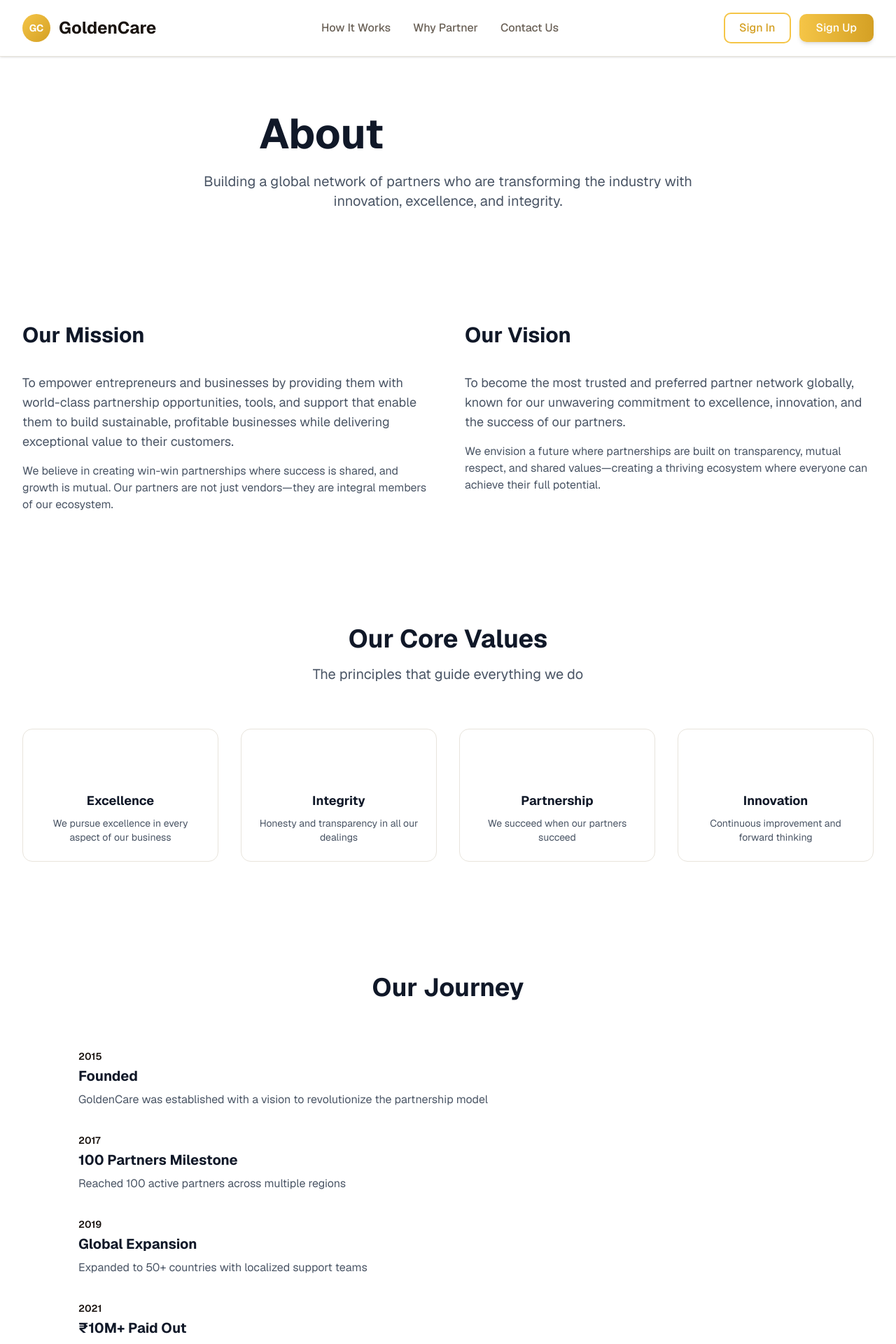
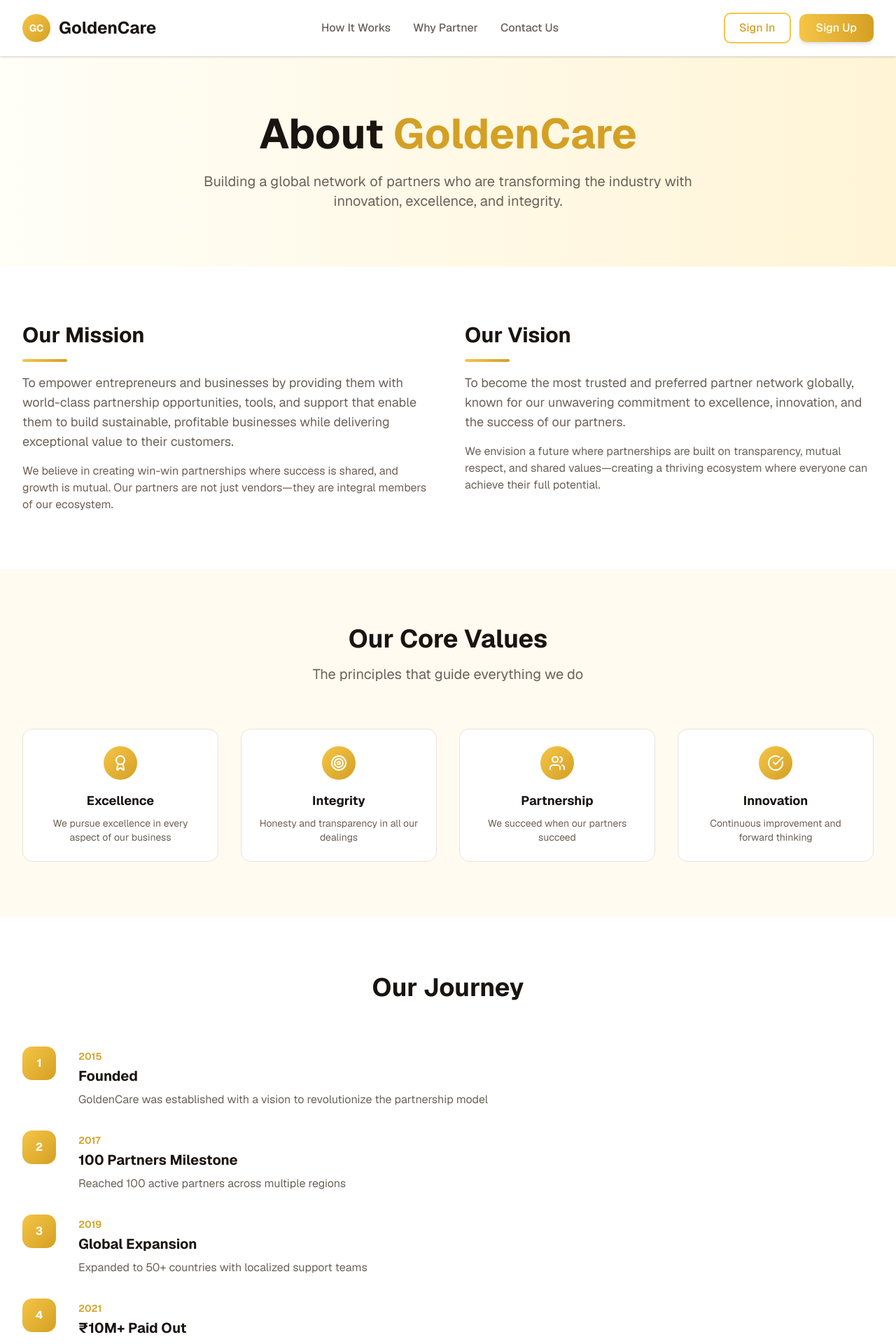
Before and after one commit to sagar-anmol/partner-golden-care, a Next.js app: page /about in a window 1280 px wide. Shown: the top 1920 px of the page at 70% size. Built offline with nearby package versions, Linux system fonts and the light colour scheme.

Commit message:
fix: resolve visibility issues with golden color classes\n\nReplace arbitrary Tailwind classes with proper inline styles for full visibility.

```diff
--- a/app/about/page.tsx
+++ b/app/about/page.tsx
@@ -1,3 +1,5 @@
+'use client'
+
 import { CheckCircle, Users, Target, Award } from 'lucide-react'
 import Link from 'next/link'
 
@@ -5,13 +7,13 @@ export default function AboutPage() {
   return (
     <div className="bg-white min-h-[calc(100vh-4rem)]">
       {/* Hero */}
-      <section className="bg-gradient-to-r from-gold-50 to-gold-100 py-20">
+      <section className="py-20" style={{ background: 'linear-gradient(90deg, #fffef7 0%, #fff4d6 100%)' }}>
         <div className="max-w-7xl mx-auto px-4 sm:px-6 lg:px-8">
           <div className="text-center max-w-3xl mx-auto">
-            <h1 className="text-5xl md:text-6xl font-bold text-gray-900 mb-6">
-              About <span className="text-transparent bg-clip-text bg-gradient-to-r from-gold-400 to-gold-600">GoldenCare</span>
+            <h1 className="text-5xl md:text-6xl font-bold mb-6" style={{ color: '#1a1410' }}>
+              About <span style={{ color: '#d4a024' }}>GoldenCare</span>
             </h1>
-            <p className="text-xl text-gray-600">
+            <p className="text-xl" style={{ color: '#6b6258' }}>
               Building a global network of partners who are transforming the industry with innovation, excellence, and integrity.
             </p>
           </div>
@@ -23,23 +25,23 @@ export default function AboutPage() {
         <div className="max-w-7xl mx-auto px-4 sm:px-6 lg:px-8">
           <div className="grid md:grid-cols-2 gap-12">
             <div className="space-y-4">
-              <h2 className="text-3xl font-bold text-gray-900">Our Mission</h2>
-              <div className="h-1 w-16 bg-gradient-to-r from-gold-400 to-gold-600 rounded"></div>
-              <p className="text-lg text-gray-600">
+              <h2 className="text-3xl font-bold" style={{ color: '#1a1410' }}>Our Mission</h2>
+              <div className="h-1 w-16 rounded" style={{ background: 'linear-gradient(90deg, #f5c547 0%, #d4a024 100%)' }}></div>
+              <p className="text-lg" style={{ color: '#6b6258' }}>
                 To empower entrepreneurs and businesses by providing them with world-class partnership opportunities, tools, and support that enable them to build sustainable, profitable businesses while delivering exceptional value to their customers.
               </p>
-              <p className="text-gray-600">
+              <p style={{ color: '#6b6258' }}>
                 We believe in creating win-win partnerships where success is shared, and growth is mutual. Our partners are not just vendors—they are integral members of our ecosystem.
               </p>
             </div>
 
             <div className="space-y-4">
-              <h2 className="text-3xl font-bold text-gray-900">Our Vision</h2>
-              <div className="h-1 w-16 bg-gradient-to-r from-gold-400 to-gold-600 rounded"></div>
-              <p className="text-lg text-gray-600">
+              <h2 className="text-3xl font-bold" style={{ color: '#1a1410' }}>Our Vision</h2>
+              <div className="h-1 w-16 rounded" style={{ background: 'linear-gradient(90deg, #f5c547 0%, #d4a024 100%)' }}></div>
+              <p className="text-lg" style={{ color: '#6b6258' }}>
                 To become the most trusted and preferred partner network globally, known for our unwavering commitment to excellence, innovation, and the success of our partners.
               </p>
-              <p className="text-gray-600">
+              <p style={{ color: '#6b6258' }}>
                 We envision a future where partnerships are built on transparency, mutual respect, and shared values—creating a thriving ecosystem where everyone can achieve their full potential.
               </p>
             </div>
@@ -48,11 +50,11 @@ export default function AboutPage() {
       </section>
 
       {/* Core Values */}
-      <section className="py-20 bg-gold-50">
+      <section className="py-20" style={{ backgroundColor: '#fffbf0' }}>
         <div className="max-w-7xl mx-auto px-4 sm:px-6 lg:px-8">
           <div className="text-center mb-16">
-            <h2 className="text-4xl font-bold text-gray-900 mb-4">Our Core Values</h2>
-            <p className="text-xl text-gray-600">The principles that guide everything we do</p>
+            <h2 className="text-4xl font-bold mb-4" style={{ color: '#1a1410' }}>Our Core Values</h2>
+            <p className="text-xl" style={{ color: '#6b6258' }}>The principles that guide everything we do</p>
           </div>
 
           <div className="grid md:grid-cols-4 gap-8">
@@ -80,12 +82,12 @@ export default function AboutPage() {
             ].map((value, idx) => {
               const Icon = value.icon
               return (
-                <div key={idx} className="bg-white p-6 rounded-xl border border-gold-200 hover:shadow-lg transition text-center">
-                  <div className="w-12 h-12 rounded-full bg-gradient-to-br from-gold-400 to-gold-600 flex items-center justify-center mx-auto mb-4">
+                <div key={idx} className="bg-white p-6 rounded-xl hover:shadow-lg transition text-center" style={{ border: '1px solid #e8e4dc' }}>
+                  <div className="w-12 h-12 rounded-full flex items-center justify-center mx-auto mb-4" style={{ background: 'linear-gradient(135deg, #f5c547 0%, #d4a024 100%)' }}>
                     <Icon className="text-white" size={24} />
                   </div>
-                  <h3 className="text-lg font-bold text-gray-900 mb-2">{value.title}</h3>
-                  <p className="text-gray-600 text-sm">{value.desc}</p>
+                  <h3 className="text-lg font-bold mb-2" style={{ color: '#1a1410' }}>{value.title}</h3>
+                  <p className="text-sm" style={{ color: '#6b6258' }}>{value.desc}</p>
                 </div>
               )
             })}
@@ -96,7 +98,7 @@ export default function AboutPage() {
       {/* History & Growth */}
       <section className="py-20 bg-white">
         <div className="max-w-7xl mx-auto px-4 sm:px-6 lg:px-8">
-          <h2 className="text-4xl font-bold text-gray-900 text-center mb-16">Our Journey</h2>
+          <h2 className="text-4xl font-bold text-center mb-16" style={{ color: '#1a1410' }}>Our Journey</h2>
 
           <div className="space-y-8">
             {[
@@ -133,14 +135,14 @@ export default function AboutPage() {
             ].map((milestone, idx) => (
               <div key={idx} className="flex gap-8 items-start">
                 <div className="flex-shrink-0">
-                  <div className="flex items-center justify-center h-12 w-12 rounded-xl bg-gradient-to-br from-gold-400 to-gold-600">
-                    <span className="text-white font-bold">{idx + 1}</span>
+                  <div className="flex items-center justify-center h-12 w-12 rounded-xl text-white font-bold" style={{ background: 'linear-gradient(135deg, #f5c547 0%, #d4a024 100%)' }}>
+                    {idx + 1}
                   </div>
                 </div>
                 <div className="pt-1">
-                  <p className="text-sm font-semibold text-gold-600">{milestone.year}</p>
-                  <h3 className="text-xl font-bold text-gray-900 mt-1">{milestone.title}</h3>
-                  <p className="text-gray-600 mt-2">{milestone.desc}</p>
+                  <p className="text-sm font-semibold" style={{ color: '#d4a024' }}>{milestone.year}</p>
+                  <h3 className="text-xl font-bold mt-1" style={{ color: '#1a1410' }}>{milestone.title}</h3>
+                  <p className="mt-2" style={{ color: '#6b6258' }}>{milestone.desc}</p>
                 </div>
               </div>
             ))}
@@ -149,7 +151,7 @@ export default function AboutPage() {
       </section>
 
       {/* Stats */}
-      <section className="py-20 bg-gradient-to-r from-gold-600 to-gold-700">
+      <section className="py-20" style={{ background: 'linear-gradient(90deg, #d4a024 0%, #c4941d 100%)' }}>
         <div className="max-w-7xl mx-auto px-4 sm:px-6 lg:px-8">
           <div className="grid md:grid-cols-4 gap-8 text-white text-center">
             {[
@@ -160,7 +162,7 @@ export default function AboutPage() {
             ].map((stat, idx) => (
               <div key={idx}>
                 <div className="text-4xl font-bold mb-2">{stat.number}</div>
-                <p className="text-gold-100">{stat.label}</p>
+                <p style={{ color: '#fffef7' }}>{stat.label}</p>
               </div>
             ))}
           </div>
@@ -170,20 +172,26 @@ export default function AboutPage() {
       {/* CTA */}
       <section className="py-20 bg-white">
         <div className="max-w-4xl mx-auto px-4 sm:px-6 lg:px-8 text-center">
-          <h2 className="text-4xl font-bold text-gray-900 mb-6">Ready to Be Part of Our Story?</h2>
-          <p className="text-xl text-gray-600 mb-8">
+          <h2 className="text-4xl font-bold mb-6" style={{ color: '#1a1410' }}>Ready to Be Part of Our Story?</h2>
+          <p className="text-xl mb-8" style={{ color: '#6b6258' }}>
             Join thousands of successful partners who are building their future with GoldenCare
           </p>
           <div className="flex flex-col sm:flex-row gap-4 justify-center">
             <Link
               href="/join"
-              className="inline-flex items-center justify-center px-8 py-4 bg-gradient-to-r from-gold-400 to-gold-500 text-white rounded-xl hover:from-gold-500 hover:to-gold-600 transition font-semibold shadow-lg"
+              className="inline-flex items-center justify-center px-8 py-4 text-white rounded-xl transition font-semibold shadow-lg"
+              style={{ background: 'linear-gradient(90deg, #f5c547 0%, #d4a024 100%)' }}
+              onMouseEnter={(e) => e.currentTarget.style.background = 'linear-gradient(90deg, #d4a024 0%, #c4941d 100%)'}
+              onMouseLeave={(e) => e.currentTarget.style.background = 'linear-gradient(90deg, #f5c547 0%, #d4a024 100%)'}
             >
               Join Now
             </Link>
             <Link
               href="/contact"
-              className="inline-flex items-center justify-center px-8 py-4 bg-white text-gold-600 border-2 border-gold-300 rounded-xl hover:bg-gold-50 transition font-semibold"
+              className="inline-flex items-center justify-center px-8 py-4 rounded-xl transition font-semibold"
+              style={{ backgroundColor: '#ffffff', border: '2px solid #f5c547', color: '#d4a024' }}
+              onMouseEnter={(e) => e.currentTarget.style.backgroundColor = '#fffef7'}
+              onMouseLeave={(e) => e.currentTarget.style.backgroundColor = '#ffffff'}
             >
               Learn More
             </Link>
--- a/app/contact/page.tsx
+++ b/app/contact/page.tsx
@@ -65,7 +65,7 @@ export default function ContactPage() {
   }
 
   return (
-    <div className="bg-gradient-to-br from-gold-50 to-white min-h-[calc(100vh-4rem)] py-20">
+    <div className="min-h-[calc(100vh-4rem)] py-20" style={{ background: 'linear-gradient(135deg, #fffbf0 0%, #ffffff 100%)' }}>
       <div className="max-w-7xl mx-auto px-4 sm:px-6 lg:px-8">
         {/* Header */}
         <div className="text-center mb-16">
--- a/app/cookies/page.tsx
+++ b/app/cookies/page.tsx
@@ -11,7 +11,7 @@ export default function CookiesPolicy() {
         {/* Content */}
         <div className="prose prose-lg max-w-none space-y-8 text-gray-600">
           {/* Introduction */}
-          <div className="bg-gold-50 p-6 rounded-lg border border-gold-200">
+          <div className="p-6 rounded-lg" style={{ backgroundColor: '#fffbf0', border: '1px solid #f5c547' }}>
             <p className="text-gray-900 font-semibold">
               This Cookie Policy explains how GoldenCare uses cookies and similar technologies on our website. We use cookies to enhance your browsing experience, analyze our traffic, and understand your preferences.
             </p>
@@ -183,7 +183,7 @@ export default function CookiesPolicy() {
           </section>
 
           {/* Contact Section */}
-          <section className="bg-gold-50 p-6 rounded-lg border border-gold-200 mt-8">
+          <section className="p-6 rounded-lg mt-8" style={{ backgroundColor: '#fffbf0', border: '1px solid #f5c547' }}>
             <h2 className="text-2xl font-bold text-gray-900 mb-4">10. Contact Us</h2>
             <p>
               If you have questions about our use of cookies or this Cookie Policy, please contact us at:
--- a/app/privacy-policy/page.tsx
+++ b/app/privacy-policy/page.tsx
@@ -11,7 +11,7 @@ export default function PrivacyPolicy() {
         {/* Content */}
         <div className="prose prose-lg max-w-none space-y-8 text-gray-600">
           {/* Introduction */}
-          <div className="bg-gold-50 p-6 rounded-lg border border-gold-200">
+          <div className="p-6 rounded-lg" style={{ backgroundColor: '#fffbf0', border: '1px solid #f5c547' }}>
             <p className="text-gray-900 font-semibold">
               At GoldenCare, we are committed to protecting your privacy. This Privacy Policy explains how we collect, use, disclose, and otherwise process personal information in connection with our website and services.
             </p>
@@ -142,7 +142,7 @@ export default function PrivacyPolicy() {
           </section>
 
           {/* Contact Section */}
-          <section className="bg-gold-50 p-6 rounded-lg border border-gold-200 mt-8">
+          <section className="p-6 rounded-lg mt-8" style={{ backgroundColor: '#fffbf0', border: '1px solid #f5c547' }}>
             <h2 className="text-2xl font-bold text-gray-900 mb-4">11. Contact Us</h2>
             <p>
               If you have questions about this Privacy Policy or our privacy practices, please contact us at:
--- a/app/terms-of-service/page.tsx
+++ b/app/terms-of-service/page.tsx
@@ -11,7 +11,7 @@ export default function TermsOfService() {
         {/* Content */}
         <div className="prose prose-lg max-w-none space-y-8 text-gray-600">
           {/* Introduction */}
-          <div className="bg-gold-50 p-6 rounded-lg border border-gold-200">
+          <div className="p-6 rounded-lg" style={{ backgroundColor: '#fffbf0', border: '1px solid #f5c547' }}>
             <p className="text-gray-900 font-semibold">
               These Terms of Service ("Terms") govern your use of the GoldenCare website and services. By accessing or using our website, you agree to be bound by these Terms. If you do not agree to any part of these Terms, you may not use our services.
             </p>
@@ -136,7 +136,7 @@ export default function TermsOfService() {
           </section>
 
           {/* Contact Section */}
-          <section className="bg-gold-50 p-6 rounded-lg border border-gold-200 mt-8">
+          <section className="p-6 rounded-lg mt-8" style={{ backgroundColor: '#fffbf0', border: '1px solid #f5c547' }}>
             <h2 className="text-2xl font-bold text-gray-900 mb-4">13. Contact Information</h2>
             <p>
               If you have questions about these Terms of Service, please contact us at:
```
Also changed, not shown: app/join/page.tsx (+11 -10 lines), app/login/page.tsx (+8 -7 lines).
